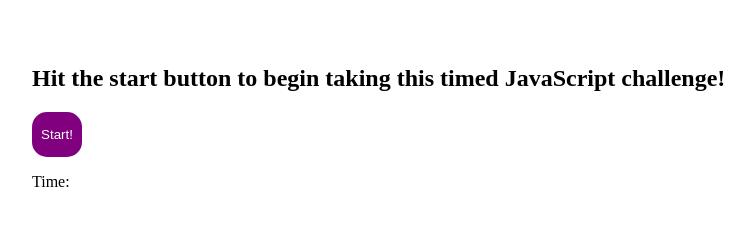
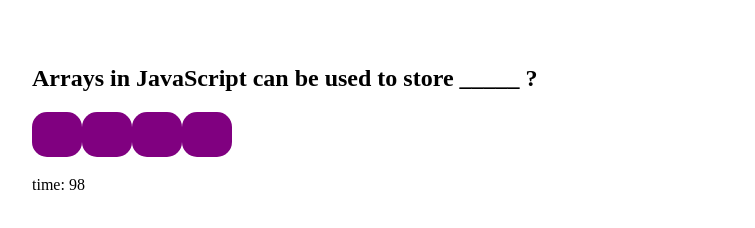
Before and after one commit to Sloansta/quiz-game-challenge, a plain HTML site: page index.html in a window 1280 px wide. Both pictures are taken after a click on the button "Start!". Shown: the whole page, without its empty margins (13-768 px from the left). Drawn offline with Linux system fonts and the light colour scheme.

Commit message:
added mainGame function, still in progress

```diff
--- a/assets/js/script.js
+++ b/assets/js/script.js
@@ -1,10 +1,12 @@
 let questionSection = document.getElementById('question');
 let answerSection = document.getElementById("answer");
+let timerSection = document.getElementById("timer");
+let rightWrong = document.getElementById('right-wrong');
 let gameStarted = false;
 let questionCounter = 0;
 let timer = 100;
 
-
+// question objects in an array
 let questions = [
     {
         question: "Arrays in JavaScript can be used to store _____ ?",
@@ -14,7 +16,8 @@ let questions = [
             c: "strings",
             d: "All of the above"
         },
-        correct: this.d
+        correct: this.d,
+        wasAsked: false
     },
 
     {
@@ -25,7 +28,8 @@ let questions = [
             c: "var object = {}"
         },
 
-        correct: this.c
+        correct: this.c,
+        wasAsked: false
     },
 
     {
@@ -37,7 +41,8 @@ let questions = [
             d: "[]"
         },
 
-        correct: this.b
+        correct: this.b,
+        wasAsked: false
     },
 
     {
@@ -48,7 +53,8 @@ let questions = [
             c: "function func() {console.log('Hello world!');}"
         },
 
-        correct: this.a
+        correct: this.a,
+        wasAsked: false
     },
 
     {
@@ -60,17 +66,20 @@ let questions = [
             d: "Math.floor()"
         },
 
-        correct: this.d
+        correct: this.d,
+        wasAsked: false
     }
 ]
 
 if(gameStarted == false)
-    answerSection.addEventListener('click', startGame);
+    document.getElementById("start-button").addEventListener('click', startGame);
 
 function startGame() {
     gameStarted = true;
     console.log('game has started');
     game();
+    mainGame();
+    document.getElementById('start-button').remove();
 }
 
 function game() {
@@ -79,16 +88,39 @@ function game() {
         if(timer <= 0) {
             clearInterval(gameTimer);
             endGame();
-        }else {
-            //Write code here
         }
+
+        timerSection.textContent = "time: " + timer;
+
 
     }, 1000);
 }
 
+function mainGame() {
+    switch (questionCounter) {
+        case 0:
+            questionSection.innerHTML = "<h2>" + questions[0].question + "</h2>";
+            let btnA = document.createElement('button');
+            let btnB = document.createElement("button");
+            let btnC = document.createElement("button");
+            let btnD = document.createElement("button");
+            let btnArr = [btnA, btnB, btnC, btnD];
+            for(let i = 0; i < btnArr.length; i++) {
+                answerSection.appendChild(btnArr[i]);
+            }
+            questionCounter++
+
+            //Add event listeners for each button here until you can find a different way of doing it that is neater.
+            break;
+
+        default:
+            break;
+    }
+}
+
 function endGame() {
     if(timer <= 0)
-        questionSection.textContent = "GAME OVER!";
+        questionSection.innerHTML = "<h2>GAME OVER!</h2>";
     else
         questionSection.textContent = "You completed the quiz! Nice.";
 
--- a/index.html
+++ b/index.html
@@ -11,14 +11,18 @@
 
     <div class="main-content">
         <div class="question" id="question">
-            <h2>Hit the start button to begin taking this timed JavaScript challenge!</h2>
+            <h2 id="question-text">Hit the start button to begin taking this timed JavaScript challenge!</h2>
         </div>
         <div class="answer" id="answer">
-            <button id="start-button">Start!</button>
+        </div>
+        <button id="start-button">Start!</button>
+
+        <div id="right-wrong">
+
         </div>
 
         <div class="timer">
-            <p>Time: </p>
+            <p  id="timer">Time: </p>
         </div>
     </div>
 
```
